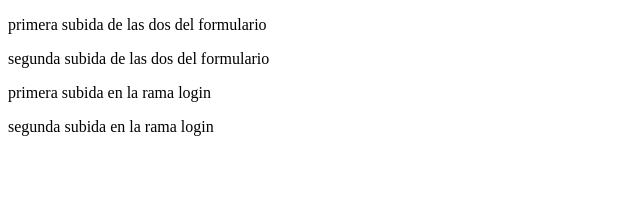
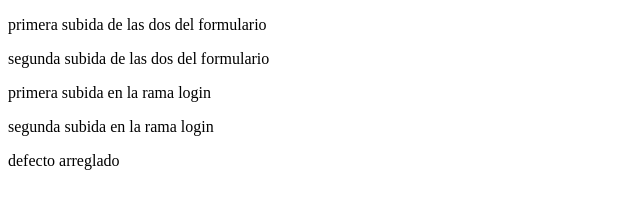
Before and after one commit to raulmarinmorales308/actGitFlow, a plain HTML site: page index.html in a window 1280 px wide. Shown: the whole page, without its empty margins (0-640 px from the left). Drawn offline with Linux system fonts and the light colour scheme.

Commit message:
defecto arreglado

```diff
--- a/index.html
+++ b/index.html
@@ -10,5 +10,6 @@
     <p>segunda subida de las dos del formulario</p>
     <p>primera subida en la rama login</p>
     <p>segunda subida en la rama login</p>
+    <p>defecto arreglado</p>
 </body>
 </html>
```
